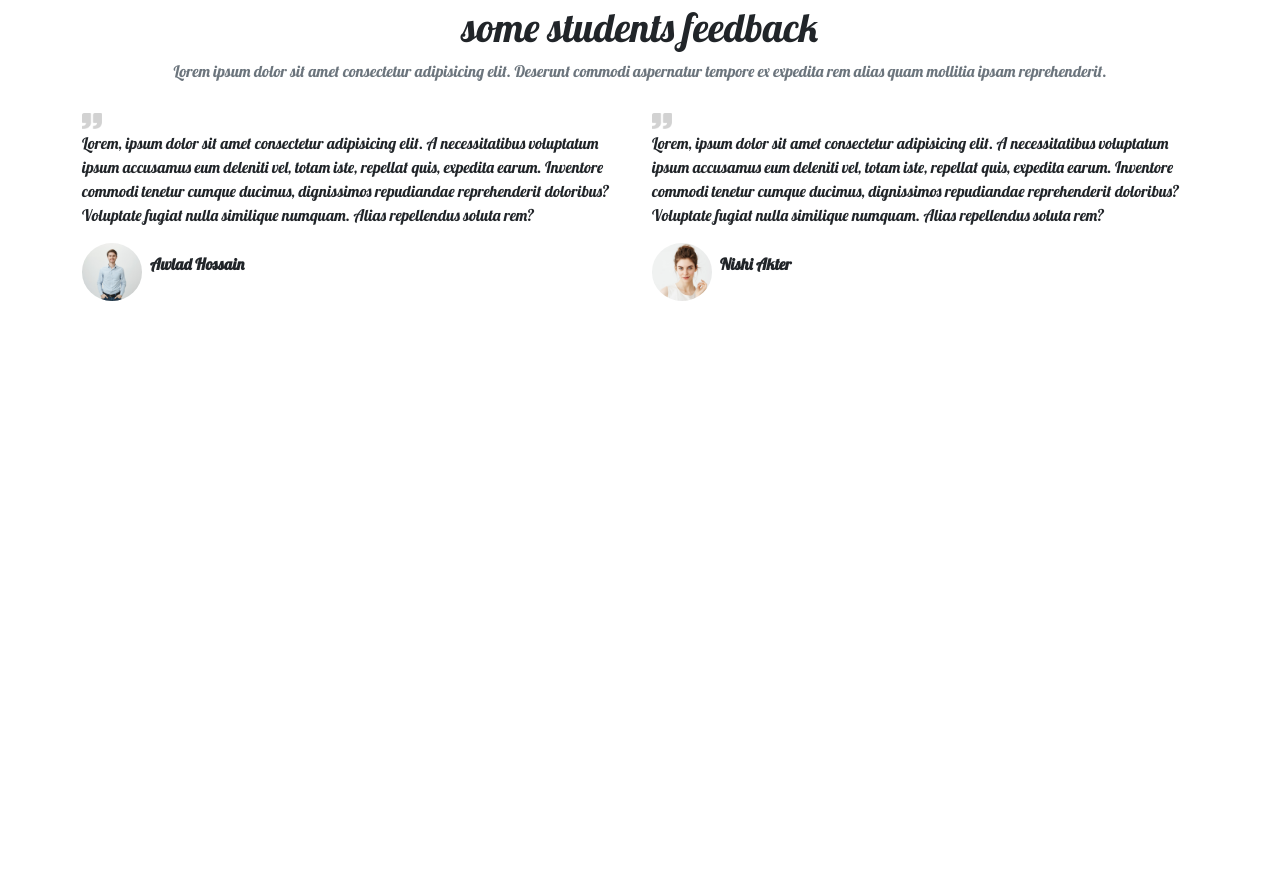
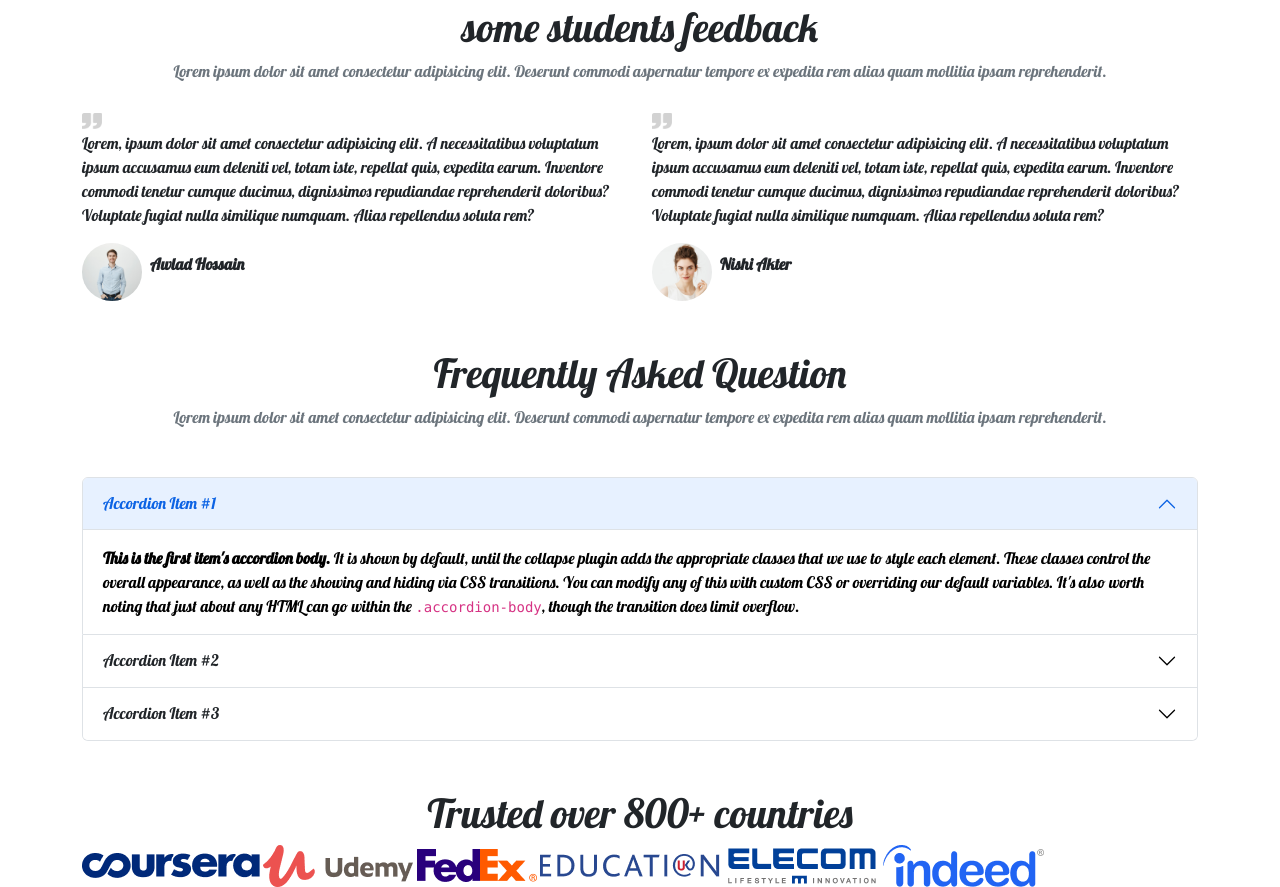
Before and after one commit to omarfarukgalib/self-practise-for-assignment-3, a plain HTML site: page index.html in a window 1280 px wide. Shown: the part 3074-3961 px from the top of the page. Before the commit the page ends 3375 px from the top, so only its background shows below. Drawn offline with nearby package versions, Linux system fonts and the light colour scheme.

Commit message:
commited

```diff
--- a/index.html
+++ b/index.html
@@ -336,6 +336,68 @@
             </div>
           </div>
         </section>
+        <section>
+          <section class="container mt-5 text-center">
+            <h1>Frequently Asked Question</h1>
+            <p class="text-muted">Lorem ipsum dolor sit amet consectetur adipisicing elit. Deserunt commodi aspernatur tempore ex expedita rem alias quam mollitia ipsam reprehenderit.</p>
+          </section>
+        </section>
+        <section class="container  mt-5 ">
+         <div class="row ">
+          <div class="col">
+            <div class="accordion" id="accordionExample">
+              <div class="accordion-item">
+                <h2 class="accordion-header" id="headingOne">
+                  <button class="accordion-button" type="button" data-bs-toggle="collapse" data-bs-target="#collapseOne" aria-expanded="true" aria-controls="collapseOne">
+                    Accordion Item #1
+                  </button>
+                </h2>
+                <div id="collapseOne" class="accordion-collapse collapse show" aria-labelledby="headingOne" data-bs-parent="#accordionExample">
+                  <div class="accordion-body">
+                    <strong>This is the first item's accordion body.</strong> It is shown by default, until the collapse plugin adds the appropriate classes that we use to style each element. These classes control the overall appearance, as well as the showing and hiding via CSS transitions. You can modify any of this with custom CSS or overriding our default variables. It's also worth noting that just about any HTML can go within the <code>.accordion-body</code>, though the transition does limit overflow.
+                  </div>
+                </div>
+              </div>
+              <div class="accordion-item">
+                <h2 class="accordion-header" id="headingTwo">
+                  <button class="accordion-button collapsed" type="button" data-bs-toggle="collapse" data-bs-target="#collapseTwo" aria-expanded="false" aria-controls="collapseTwo">
+                    Accordion Item #2
+                  </button>
+                </h2>
+                <div id="collapseTwo" class="accordion-collapse collapse" aria-labelledby="headingTwo" data-bs-parent="#accordionExample">
+                  <div class="accordion-body">
+                    <strong>This is the second item's accordion body.</strong> It is hidden by default, until the collapse plugin adds the appropriate classes that we use to style each element. These classes control the overall appearance, as well as the showing and hiding via CSS transitions. You can modify any of this with custom CSS or overriding our default variables. It's also worth noting that just about any HTML can go within the <code>.accordion-body</code>, though the transition does limit overflow.
+                  </div>
+                </div>
+              </div>
+              <div class="accordion-item">
+                <h2 class="accordion-header" id="headingThree">
+                  <button class="accordion-button collapsed" type="button" data-bs-toggle="collapse" data-bs-target="#collapseThree" aria-expanded="false" aria-controls="collapseThree">
+                    Accordion Item #3
+                  </button>
+                </h2>
+                <div id="collapseThree" class="accordion-collapse collapse" aria-labelledby="headingThree" data-bs-parent="#accordionExample">
+                  <div class="accordion-body">
+                    <strong>This is the third item's accordion body.</strong> It is hidden by default, until the collapse plugin adds the appropriate classes that we use to style each element. These classes control the overall appearance, as well as the showing and hiding via CSS transitions. You can modify any of this with custom CSS or overriding our default variables. It's also worth noting that just about any HTML can go within the <code>.accordion-body</code>, though the transition does limit overflow.
+                  </div>
+                </div>
+              </div>
+            </div>
+          </div>
+         </div>
+        </section>
+        <section class="container mt-5 text-center">
+          <h1>Trusted over 800+ countries</h1>
+
+        </section>
+        <section class="container">
+          <img src="./images/company/company-1.png" alt="" class="img-fluid">
+          <img src="./images/company/company-2.png" alt="" class="img-fluid">
+          <img src="./images/company/company-3.png" alt="" class="img-fluid">
+          <img src="./images/company/company-4.png" alt="" class="img-fluid">
+          <img src="./images/company/company-5.png" alt="" class="img-fluid">
+          <img src="./images/company/company-6.png" alt="" class="img-fluid">
+        </section>
     </main>
 
     <!-- bootstrap script started -->
```
